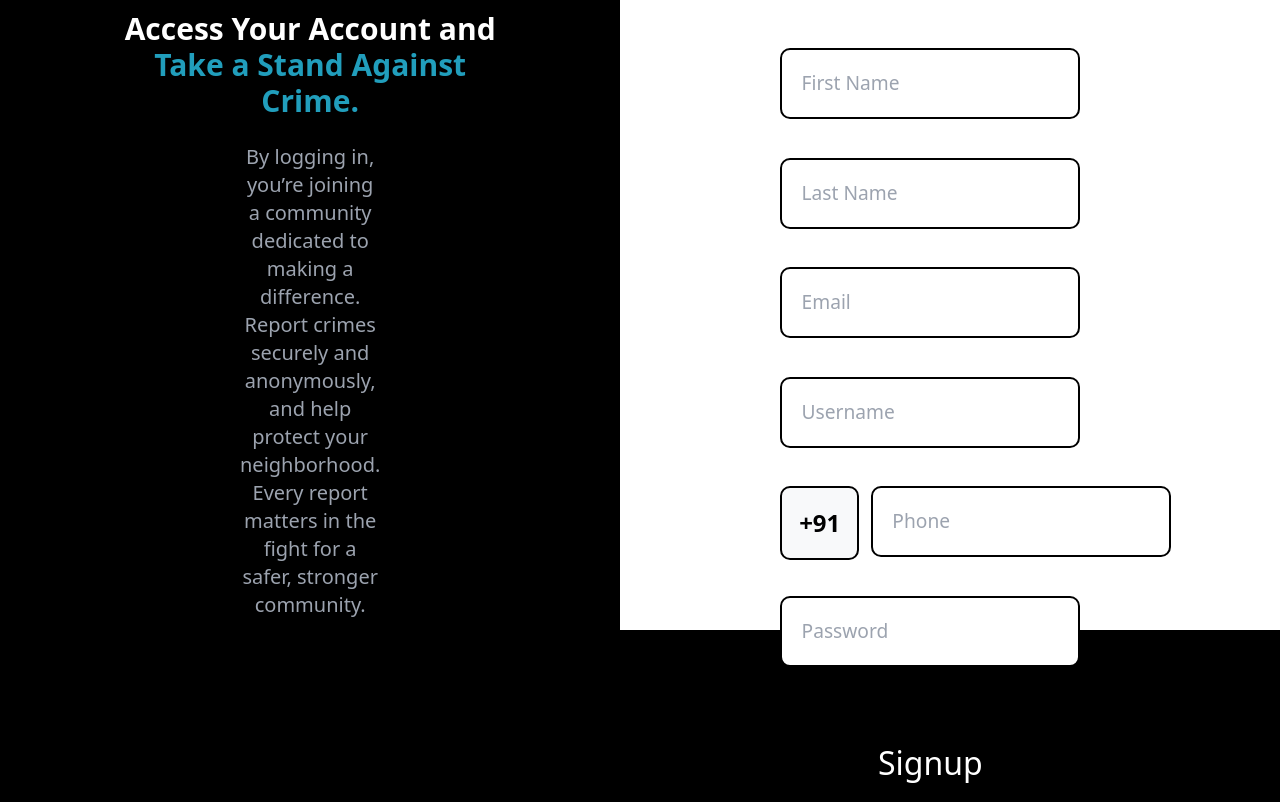
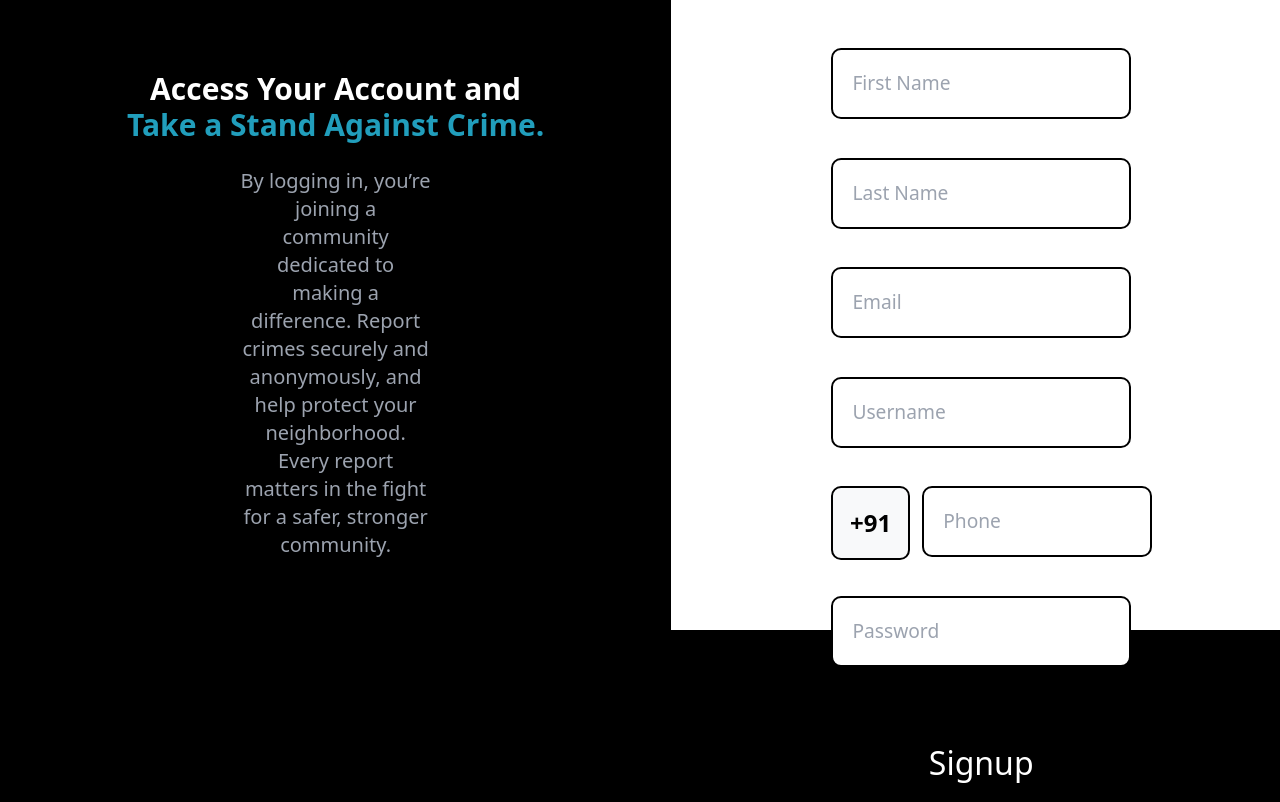
Before and after one commit to SanchitYadav2005/Crime-Reporting-WebApp, a React (Create React App) app in the folder frontend/: page /signup in a window 1280 px wide. Built offline with nearby package versions, Linux system fonts and the light colour scheme.

Commit message:
done with the sign up styles

```diff
--- a/frontend/src/index.css
+++ b/frontend/src/index.css
@@ -153,4 +153,7 @@ body {
     border: 2px solid black;
     cursor: pointer;
   }
+  #phone{
+    width: 230px;
+  }
 }
```
